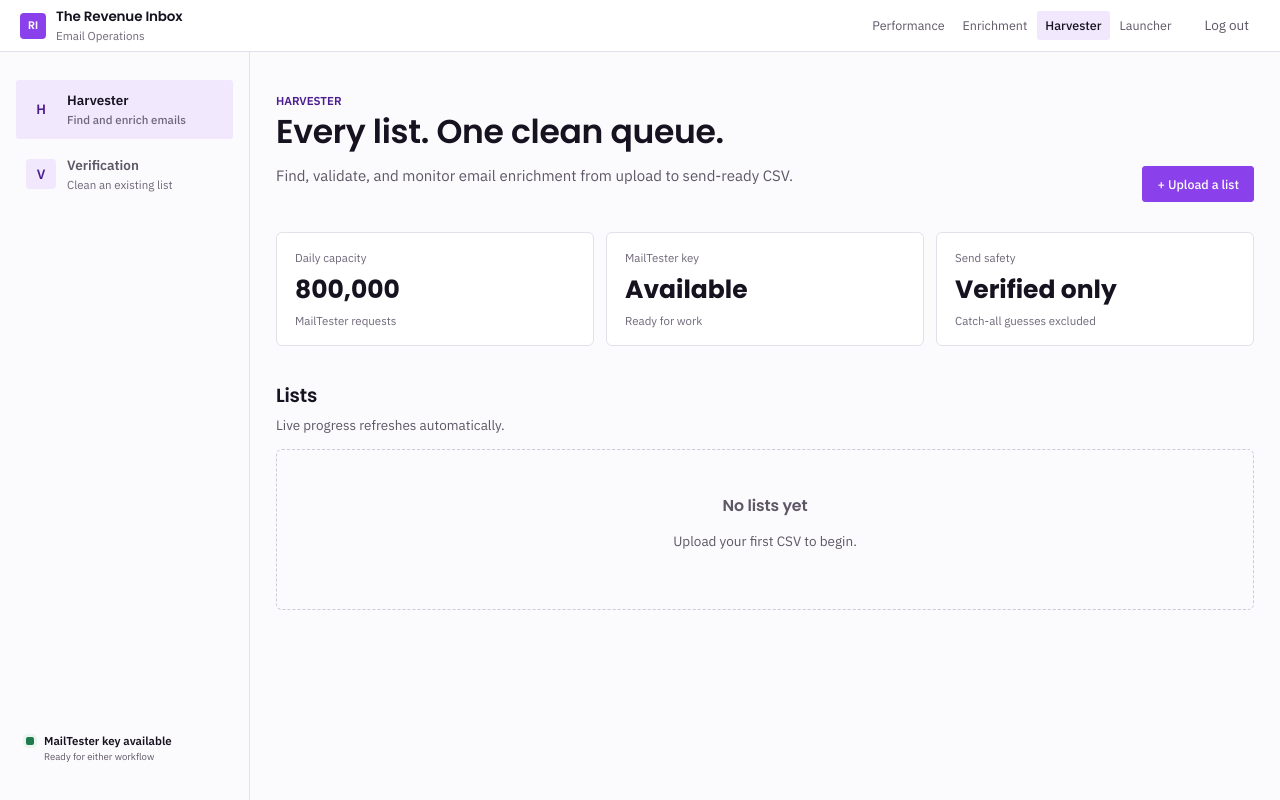
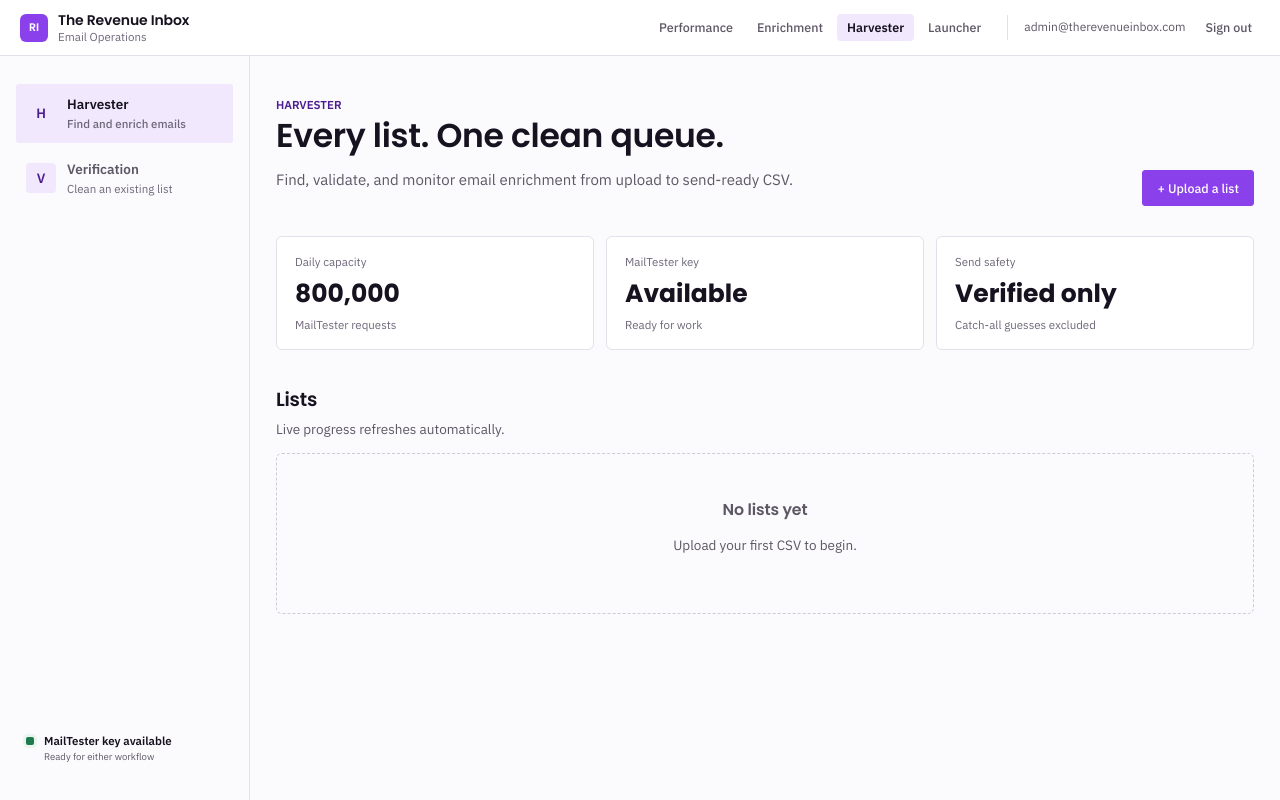
Before and after one commit to pandush-entrepreneur/email-harvester, a Flask app: page / in a window 1280 px wide. Run offline with Flask 3, Linux system fonts and the light colour scheme; the visitor is signed in with stand-in values (Sample User, id 1); data that the repository does not hold is empty.

Commit message:
Top bar: canonical markup, email slot, SSO sessions adopt the Flask session

```diff
--- a/webapp/app.py
+++ b/webapp/app.py
@@ -576,6 +576,19 @@ def logout():
     return response
 
 
+@app.context_processor
+def inject_user_email():
+    """The shared header shows who is signed in."""
+    return {"user_email": sso_email() or os.environ.get("TRI_SSO_EMAIL", "admin@therevenueinbox.com")}
+
+
+@app.before_request
+def adopt_shared_session():
+    """A valid shared cookie counts as a local session, so templates render the full shell."""
+    if not session.get("authenticated") and sso_email():
+        session["authenticated"] = True
+
+
 @app.route("/")
 @login_required
 def dashboard():
--- a/webapp/static/app.css
+++ b/webapp/static/app.css
@@ -701,3 +701,46 @@ select {
     display: none;
   }
 }
+
+/* ---- shared top bar (identical in every Revenue Inbox app) ---- */
+.topbar {
+  position: sticky;
+  top: 0;
+  z-index: var(--tri-z-sticky);
+  display: flex;
+  align-items: center;
+  gap: 16px;
+  height: var(--tri-topbar-height);
+  padding: 0 20px;
+  background: var(--tri-surface);
+  border-bottom: 1px solid var(--tri-line);
+}
+.topbar .brand { display: flex; align-items: center; gap: 10px; color: inherit; text-decoration: none; }
+.topbar .brand .mark {
+  display: grid; place-items: center; width: 28px; height: 28px; border-radius: 6px;
+  background: var(--tri-violet-action); color: var(--tri-on-violet); font: 600 11px/1 var(--tri-font-display);
+}
+.topbar .brand b { display: block; font: 600 14px/1.2 var(--tri-font-display); letter-spacing: -0.01em; }
+.topbar .brand small { display: block; margin-top: 1px; color: var(--tri-ink-3); font: 400 11.5px/1.2 var(--tri-font-ui); }
+.topbar .topbar-right { display: flex; align-items: center; gap: 16px; margin-left: auto; }
+.topbar .switcher { display: flex; align-items: center; gap: 4px; }
+.topbar .switcher a {
+  padding: 6px 10px; border-radius: 4px; color: var(--tri-ink-2);
+  font: 500 12.5px/1.2 var(--tri-font-ui); text-decoration: none;
+}
+.topbar .switcher a:hover { background: var(--tri-sunken); color: var(--tri-ink); }
+.topbar .switcher a.active { background: var(--tri-violet-tint); color: var(--tri-ink); font-weight: 600; }
+.topbar .account {
+  display: flex; align-items: center; gap: 12px; padding-left: 16px;
+  border-left: 1px solid var(--tri-line); color: var(--tri-ink-2);
+  font: 400 12px/1.2 var(--tri-font-ui);
+}
+.topbar .signout {
+  padding: 5px 8px; border-radius: 4px; color: var(--tri-ink-2);
+  font: 500 12.5px/1.2 var(--tri-font-ui); text-decoration: none;
+}
+.topbar .signout:hover { background: var(--tri-sunken); color: var(--tri-ink); }
+@media (max-width: 900px) {
+  .topbar { height: auto; flex-wrap: wrap; gap: 8px; padding: 10px 14px; }
+  .topbar .topbar-right { width: 100%; margin-left: 0; justify-content: flex-start; flex-wrap: wrap; }
+}
--- a/webapp/static/tri/tokens.css
+++ b/webapp/static/tri/tokens.css
@@ -1,4 +1,4 @@
-/* tri-design 0.1.0 - generated from tokens/tokens.json. Do not edit. */
+/* tri-design 2.0.2 - generated from tokens/tokens.json. Do not edit. */
 :root {
   /* violet ramp */
   --tri-violet-50: #F5EFFE;
@@ -100,8 +100,8 @@
   /* layout */
   --tri-sidebar-width: 236px;
   --tri-sidebar-width-compact: 216px;
-  --tri-topbar-height: 52px;
-  --tri-topbar-height-compact: 48px;
+  --tri-topbar-height: 56px;
+  --tri-topbar-height-compact: 52px;
   --tri-reading-max: 760px;
 }
 
--- a/webapp/templates/base.html
+++ b/webapp/templates/base.html
@@ -1,5 +1,16 @@
 <!doctype html>
 <html lang="en"><head><meta charset="utf-8"><meta name="viewport" content="width=device-width,initial-scale=1"><title>{% block title %}Revenue Inbox Email Operations{% endblock %}</title><link rel="stylesheet" href="{{ url_for('static', filename='tri/tokens.css') }}"><link rel="stylesheet" href="{{ url_for('static', filename='tri/fonts.css') }}"><link rel="stylesheet" href="{{ url_for('static', filename='app.css') }}"></head>
-<body><header class="topbar"><a class="brand" href="{{ url_for('dashboard') }}"><span class="mark">RI</span><span>The Revenue Inbox <small>Email Operations</small></span></a><div class="topbar-right"><nav class="switcher"><a href="https://performance.therevenueinbox.com">Performance</a><a href="https://enrichment.therevenueinbox.com">Enrichment</a><a class="active" href="https://harvester.therevenueinbox.com">Harvester</a><a href="https://launcher.therevenueinbox.com">Launcher</a></nav>{% if session.get('authenticated') %}<form action="{{ url_for('logout') }}" method="post"><button class="ghost">Log out</button></form>{% endif %}</div></header>
+<body><header class="topbar">
+  <a class="brand" href="/"><span class="mark">RI</span><span><b>The Revenue Inbox</b><small>Email Operations</small></span></a>
+  <div class="topbar-right">
+    <nav class="switcher">
+      <a href="https://performance.therevenueinbox.com">Performance</a>
+      <a href="https://enrichment.therevenueinbox.com">Enrichment</a>
+      <a class="active" href="https://harvester.therevenueinbox.com">Harvester</a>
+      <a href="https://launcher.therevenueinbox.com">Launcher</a>
+    </nav>
+    <div class="account"><span class="who">{{ user_email }}</span><a class="signout" href="{{ url_for('logout') }}">Sign out</a></div>
+  </div>
+</header>
 <div class="app-shell">{% if session.get('authenticated') %}<aside class="sidebar"><nav class="product-nav"><a href="{{ url_for('dashboard') }}" class="{% if section == 'harvester' %}active{% endif %}"><span class="nav-icon">H</span><span><strong>Harvester</strong><small>Find and enrich emails</small></span></a><a href="{{ url_for('verification_dashboard') }}" class="{% if section == 'verification' %}active{% endif %}"><span class="nav-icon">V</span><span><strong>Verification</strong><small>Clean an existing list</small></span></a></nav><div class="key-card"><span id="key-dot" class="key-dot"></span><div><strong id="key-label">Checking MailTester key</strong><small id="key-detail">Reading current status…</small></div></div></aside>{% endif %}<main>{% for message in get_flashed_messages() %}<div class="alert">{{ message }}</div>{% endfor %}{% block content %}{% endblock %}</main></div>
 {% if session.get('authenticated') %}<script>async function refreshKeyStatus(){try{const k=await(await fetch('{{ url_for("api_key_status") }}')).json();const dot=document.querySelector('#key-dot'),label=document.querySelector('#key-label'),detail=document.querySelector('#key-detail');dot.classList.toggle('busy',!k.available);label.textContent=k.available?'MailTester key available':'MailTester key in use';detail.textContent=k.available?'Ready for either workflow':`${k.workflow}: ${k.name}`;}catch(e){}}refreshKeyStatus();setInterval(refreshKeyStatus,3000);</script>{% endif %}{% block scripts %}{% endblock %}</body></html>
```
